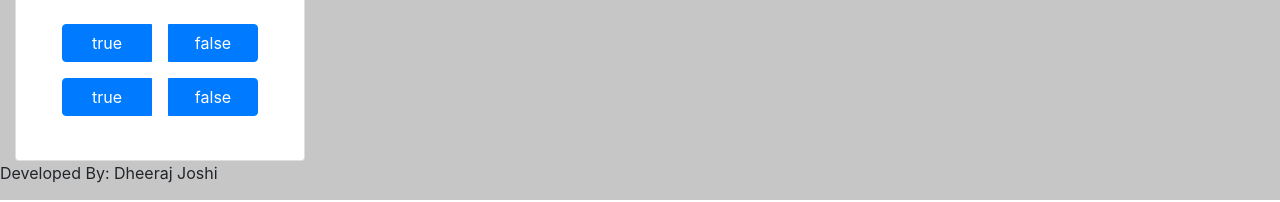
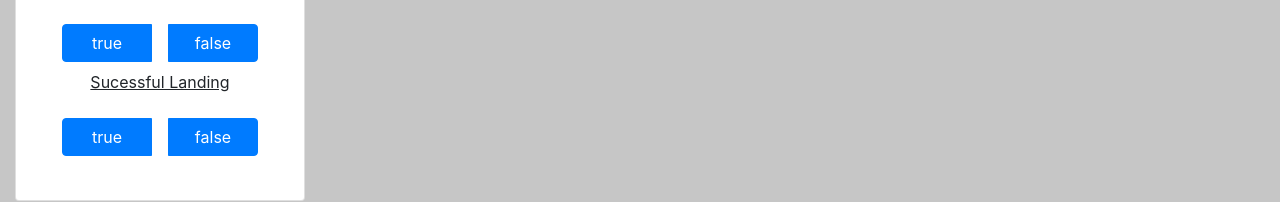
Before and after one commit to Dheeraj1313/spaceX, a Next.js app: page / in a window 1280 px wide. Shown: the part 637-839 px from the top of the page. Built offline with nearby package versions, Linux system fonts and the light colour scheme; no server answers.

Commit message:
issue fixed

```diff
--- a/components/YearCardComponent.jsx
+++ b/components/YearCardComponent.jsx
@@ -120,7 +120,9 @@ const YearCardComponent = (props) => {
             false
           </ToggleButton>
         </ButtonGroup>
-
+        <Card.Text className="row justify-content-center">
+          <u>Sucessful Landing</u>
+        </Card.Text>
         <ButtonGroup toggle className={`d-flex flex-wrap ${styles.btnGroup}`}>
           <ToggleButton
             className={`m-2 flex-grow-1 text-center ${styles.tglBtn}`}
```
